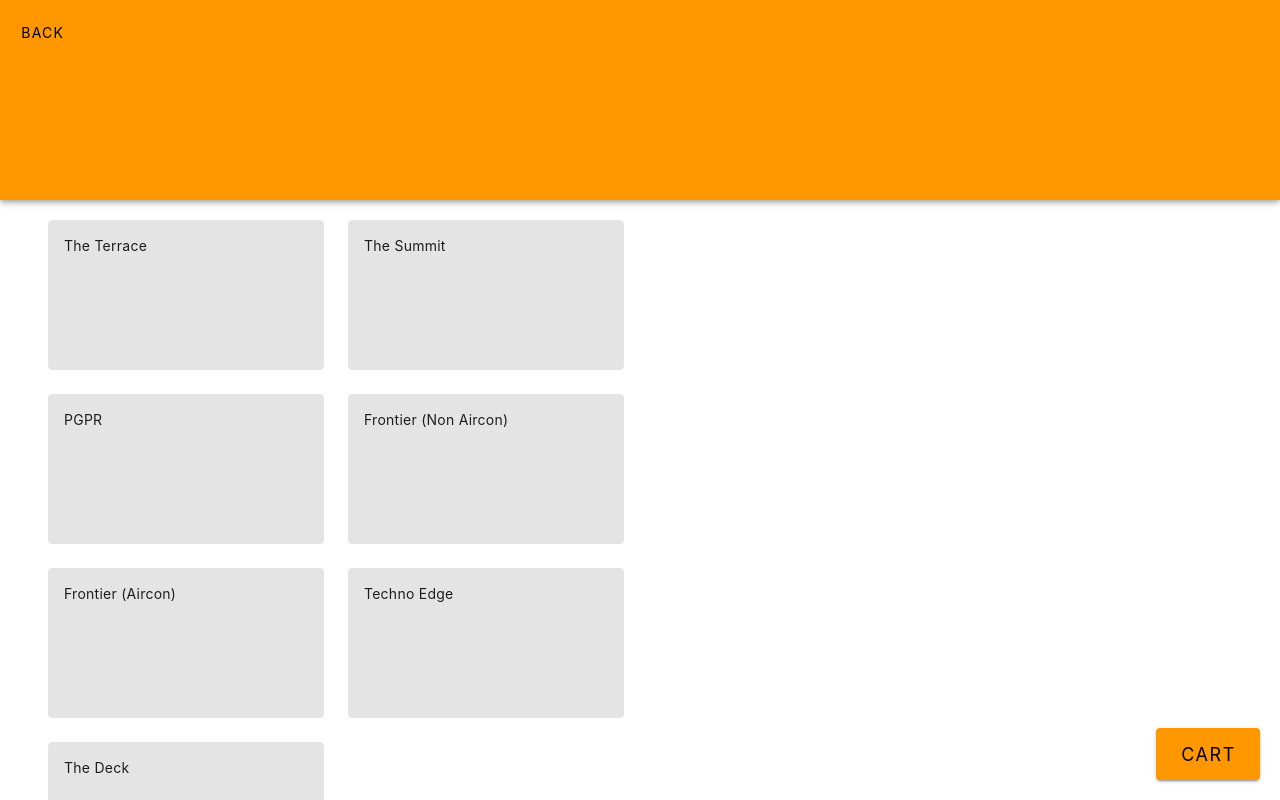
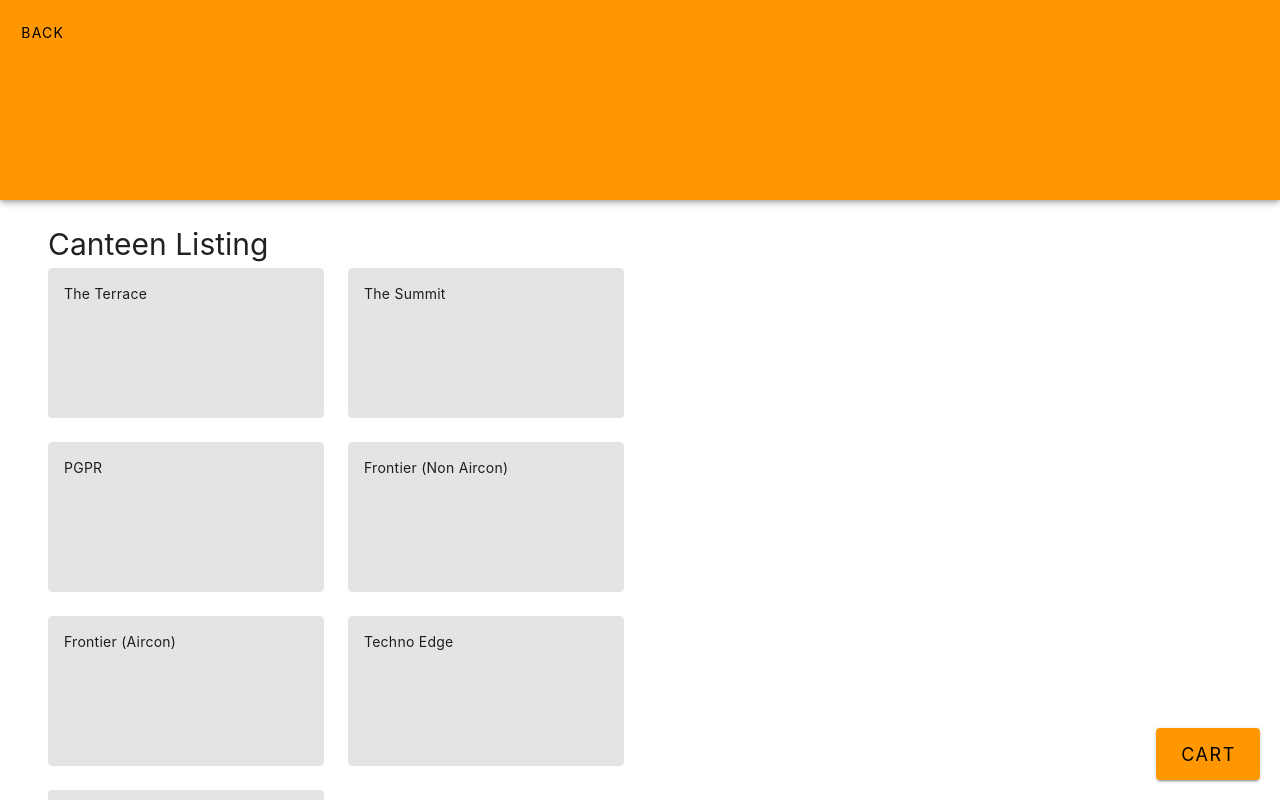
Before and after one commit to PigeonPhobia/nus-smarter-dining, a Vue app: page / in a window 1280 px wide. Shown: the top 800 px of the page. Built offline with nearby package versions, Linux system fonts and the light colour scheme.

Commit message:
Add title to avoid confusion

```diff
--- a/src/App.vue
+++ b/src/App.vue
@@ -7,6 +7,7 @@
     </v-app-bar>
 
     <v-container :style="containerStyle">
+      <h1> {{ pageTitle }} </h1>
       <CanteenListing
         v-if="page === 'canteen'"
         @error-added="onErrorAdded"
@@ -53,7 +54,7 @@
 </template>
 
 <script setup>
-  import { ref } from 'vue'
+  import { ref, computed } from 'vue'
   import AddFoodPage from './components/AddFoodPage.vue';
   import CanteenListing from './components/CanteenListing.vue';
   import CartListing from './components/CartListing.vue';
@@ -104,6 +105,21 @@
     scrollToTop()
     console.log("Back to page", pages[idx - 1])
   }
+
+  let pageTitle = computed(() => {
+    switch (page.value) {
+      case "canteen":
+        return "Canteen Listing"
+      case "stall":
+        return "Stall Listing"
+      case "food":
+        return "Fooding Listing"
+      case "cart":
+        return "Cart"
+      default:
+        return ""
+    }
+  })
 
   let error = 0
   function onErrorAdded () {
```
